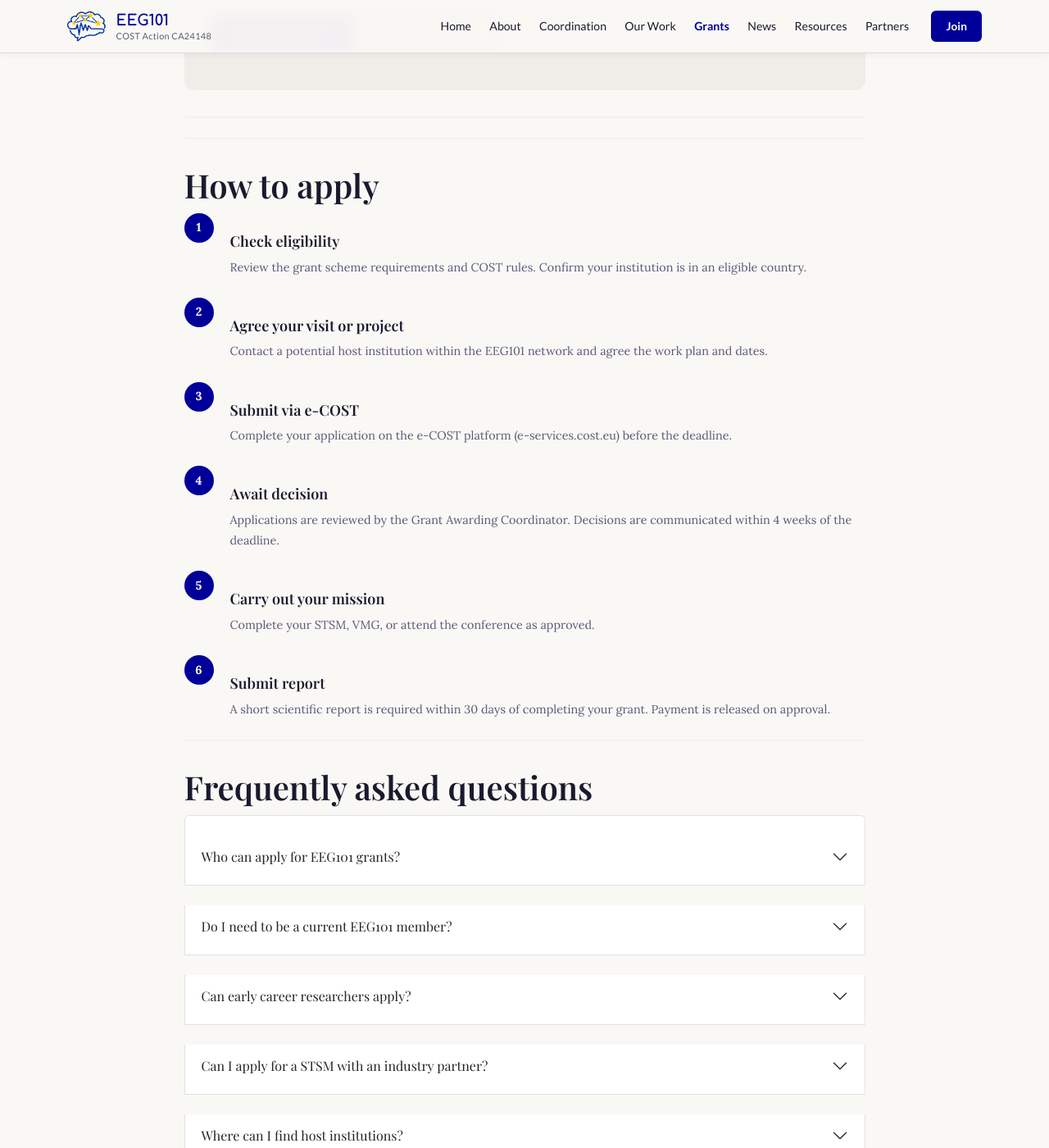
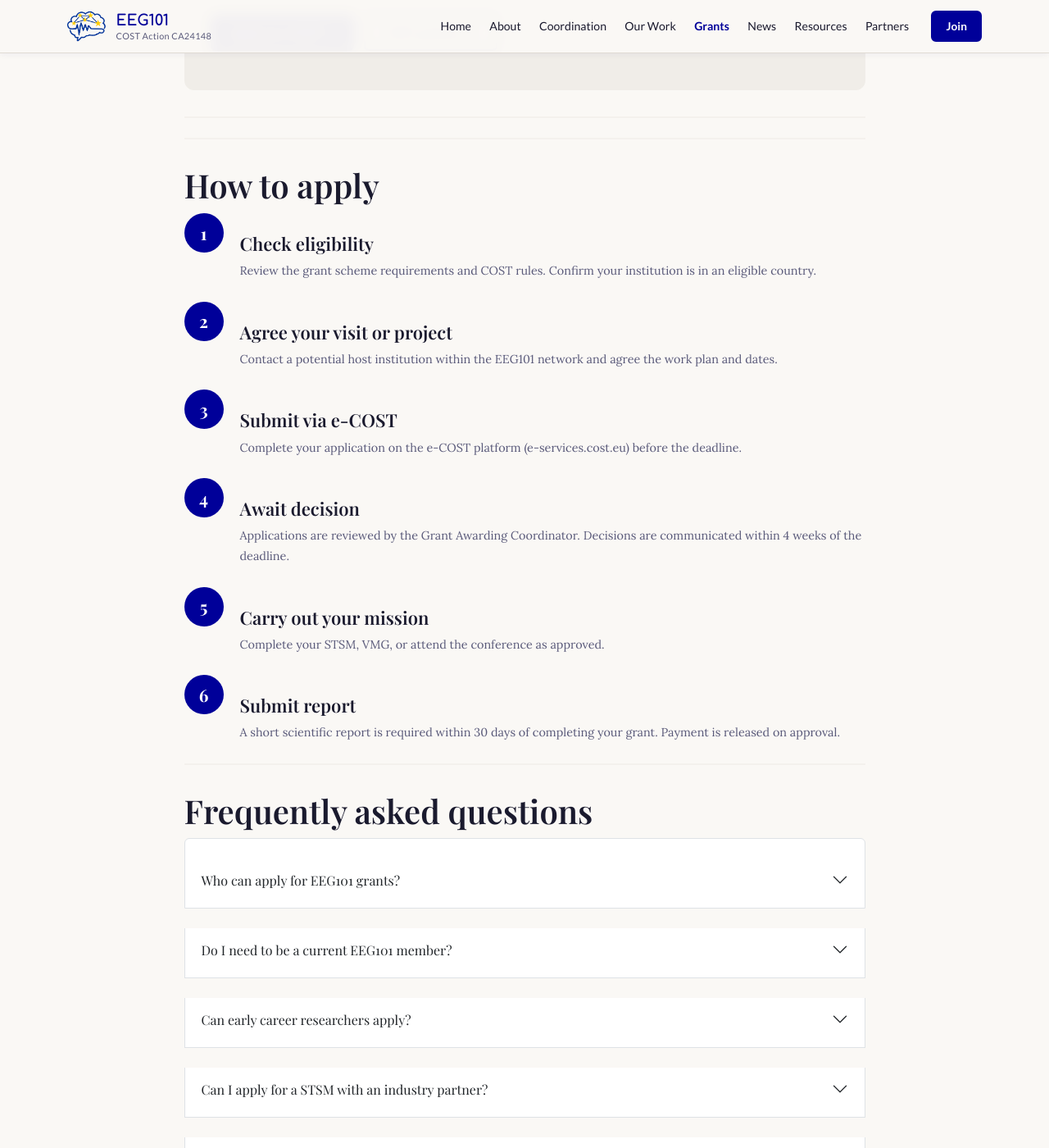
Before and after one commit to mcvinding/website-1, a Jekyll site: the page built from grants.md, in a window 1280 px wide and 1400 px high, scrolled down 3244 px. Shown: the whole window at 82% size. Built offline with Jekyll 4.4.1, drawn with Linux system fonts in a browser that asks for light colours.

Commit message:
Fix about page section order, remove redundant text, fix grants circle alignment (#15)
- Remove redundant "EEG101 (CA24148) is funded through the Horizon Europe
  programme..." sentence from about.md (already covered by cost-footer)
- Move Diversity, Equity, and Inclusion section above What is a COST Action?
- Increase process-step circle to 3rem (matching join-step) so it top-aligns
  correctly when titles wrap to multiple lines on mobile
- Bump process-step title to var(--step-1) to match join-step proportions

https://claude.ai/code/session_01AHaXK7668Xo3VcmuW8L87m

Co-authored-by: Claude <noreply@anthropic.com>

```diff
--- a/assets/css/style.css
+++ b/assets/css/style.css
@@ -830,18 +830,19 @@ strong { font-weight: 600; }
 .process-step { display: flex; gap: 1.25rem; margin-bottom: 1.5rem; align-items: flex-start; }
 .process-step__number {
   flex-shrink: 0;
-  width: 2.25rem;
-  height: 2.25rem;
+  width: 3rem;
+  height: 3rem;
   background: var(--color-primary);
   color: #fff;
   border-radius: 50%;
   display: flex;
   align-items: center;
   justify-content: center;
+  font-family: var(--font-heading);
   font-weight: 700;
-  font-size: 0.9rem;
+  font-size: 1.3rem;
 }
-.process-step__title { font-size: var(--step-0); font-weight: 600; color: var(--color-text); margin-bottom: 0.25rem; margin-top: 0; }
+.process-step__title { font-size: var(--step-1); font-weight: 600; color: var(--color-text); margin-bottom: 0.25rem; margin-top: 0; }
 .process-step__desc { font-size: 0.9rem; color: var(--color-text-muted); margin: 0; }
 
 /* --- Join Steps --- */
```
Also changed, not shown: about.md (+6 -8 lines).
